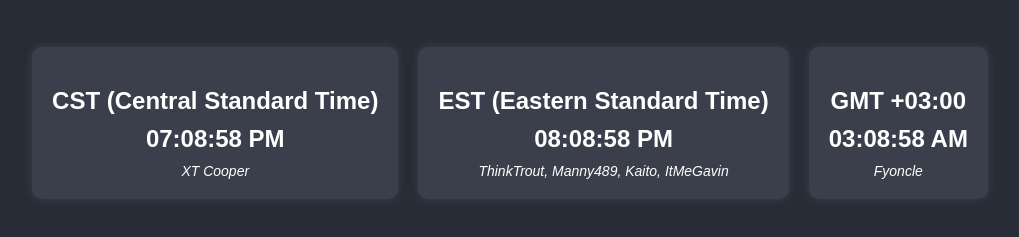
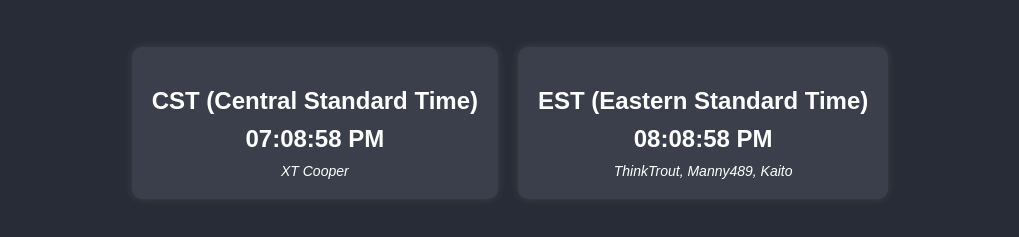
Before and after one commit to XTCooper11/LiveClock, a plain HTML site: page index.html in a window 1280 px wide. Shown: the part 61-298 px from the top of the page, without its empty margins (130-1149 px from the left). Drawn offline with Linux system fonts and the light colour scheme.

Commit message:
Removed Fynocle

```diff
--- a/index.html
+++ b/index.html
@@ -48,12 +48,7 @@
         <div class="clock">
             <h2>EST (Eastern Standard Time)</h2>
             <div class="time" id="est"></div>
-            <div class="names">ThinkTrout, Manny489, Kaito, ItMeGavin</div>
-        </div>
-        <div class="clock">
-            <h2>GMT +03:00</h2>
-            <div class="time" id="gmt"></div>
-            <div class="names">Fyoncle</div>
+            <div class="names">ThinkTrout, Manny489, Kaito</div>
         </div>
     </div>
     <script>
@@ -61,7 +56,6 @@
             const now = new Date();
             document.getElementById('cst').innerText = now.toLocaleString('en-US', { timeZone: 'America/Chicago', hour12: true, hour: '2-digit', minute: '2-digit', second: '2-digit' });
             document.getElementById('est').innerText = now.toLocaleString('en-US', { timeZone: 'America/New_York', hour12: true, hour: '2-digit', minute: '2-digit', second: '2-digit' });
-            document.getElementById('gmt').innerText = now.toLocaleString('en-US', { timeZone: 'Europe/Moscow', hour12: true, hour: '2-digit', minute: '2-digit', second: '2-digit' });
         }
 
         setInterval(updateClocks, 1000);
```
